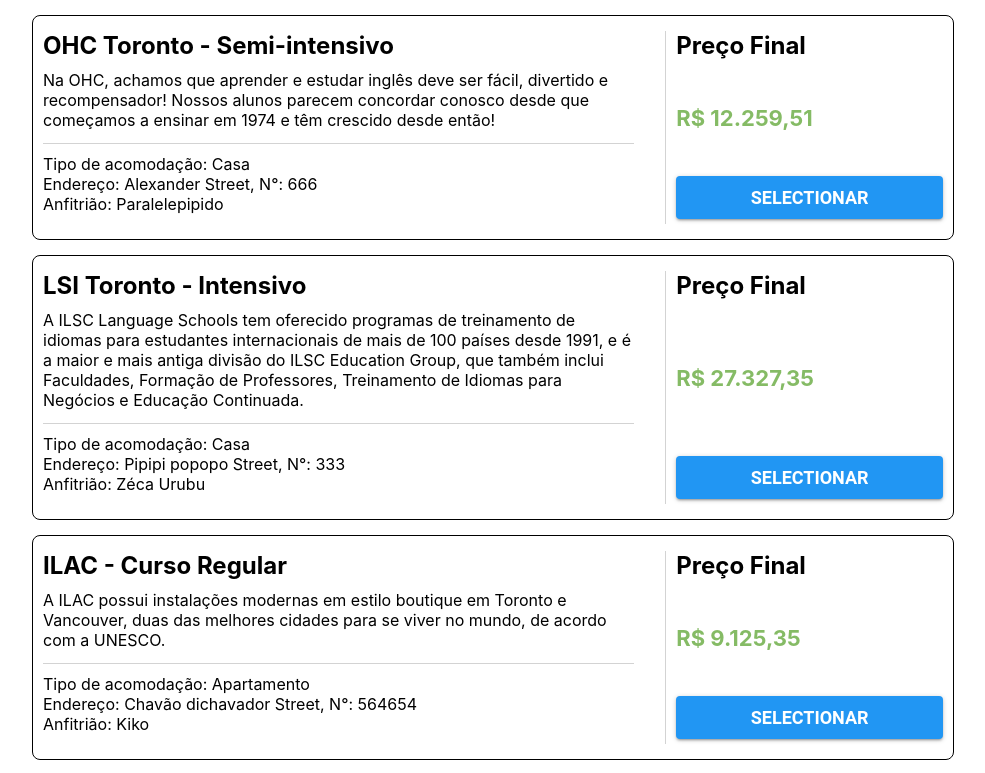
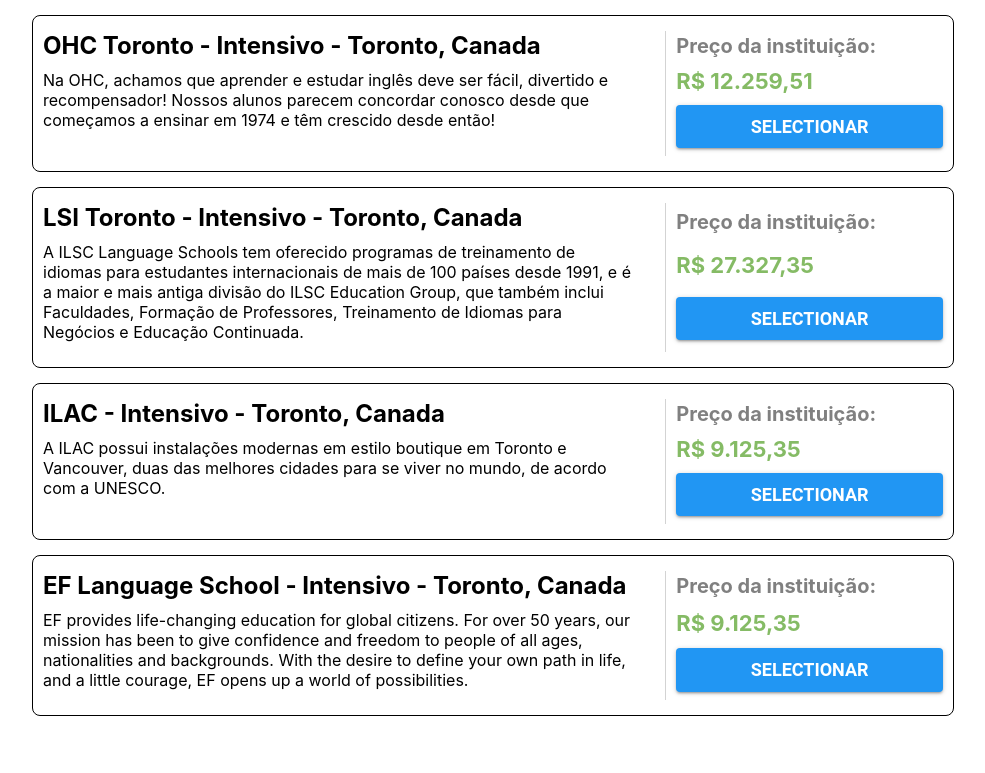
Before and after one commit to gabriel-brito/intercambio-important, a React (Create React App) app: page / in a window 1280 px wide. Shown: the top 773 px of the page, without its empty margins (147-1132 px from the left). Built offline with nearby package versions, Linux system fonts and the light colour scheme.

Commit message:
Modifica tela de resultados

```diff
--- a/src/App.js
+++ b/src/App.js
@@ -1,56 +1,35 @@
 import React from 'react';
 import AcademicResult from './modules/academic-result';
 import './App.css';
-
-const accomodation = {
-  adress: 'Alexander Street',
-  host: 'Paralelepipido',
-  number: '666',
-  type: 'Casa'
-}
-
-const accomodation2 = {
-  adress: 'Pipipi popopo Street',
-  host: 'Zéca Urubu',
-  number: '333',
-  type: 'Casa'
-}
-
-const accomodation3 = {
-  adress: 'Chavão dichavador Street',
-  host: 'Kiko',
-  number: '564654',
-  type: 'Apartamento'
-}
 
 const App = () => (
   <section className='App'>
     <AcademicResult
       aboutSchool='Na OHC, achamos que aprender e estudar inglês deve ser fácil, divertido e recompensador! Nossos alunos parecem concordar conosco desde que começamos a ensinar em 1974 e têm crescido desde então!'
-      accomodation={accomodation}
       name='OHC Toronto'
-      course='Semi-intensivo'
+      course='Intensivo'
+      location='Toronto, Canada'
       price='12.259,51'
     />
     <AcademicResult
       aboutSchool='A ILSC Language Schools tem oferecido programas de treinamento de idiomas para estudantes internacionais de mais de 100 países desde 1991, e é a maior e mais antiga divisão do ILSC Education Group, que também inclui Faculdades, Formação de Professores, Treinamento de Idiomas para Negócios e Educação Continuada.'
-      accomodation={accomodation2}
       name='LSI Toronto'
       course='Intensivo'
+      location='Toronto, Canada'
       price='27.327,35'
     />
     <AcademicResult
       aboutSchool='A ILAC possui instalações modernas em estilo boutique em Toronto e Vancouver, duas das melhores cidades para se viver no mundo, de acordo com a UNESCO.'
-      accomodation={accomodation3}
       name='ILAC'
-      course='Curso Regular'
+      course='Intensivo'
+      location='Toronto, Canada'
       price='9.125,35'
     />
     <AcademicResult
-      aboutSchool='A ILAC possui instalações modernas em estilo boutique em Toronto e Vancouver, duas das melhores cidades para se viver no mundo, de acordo com a UNESCO.'
-      accomodation={accomodation3}
-      name='ILAC'
-      course='Curso Regular'
+      aboutSchool='EF provides life-changing education for global citizens. For over 50 years, our mission has been to give confidence and freedom to people of all ages, nationalities and backgrounds. With the desire to define your own path in life, and a little courage, EF opens up a world of possibilities.'
+      name='EF Language School'
+      course='Intensivo'
+      location='Toronto, Canada'
       price='9.125,35'
     />
   </section>
--- a/src/modules/academic-result/index.css
+++ b/src/modules/academic-result/index.css
@@ -24,9 +24,16 @@
   border-left: 1px solid lightgray;
   display: flex;
   flex-direction: column;
-  justify-content: space-between;
+  min-height: 125px;
+  justify-content: space-around;
   padding-left: 10px;
   width: 30%;
+}
+
+.financial h2 {
+  color: gray;
+  font-size: 20px;
+  margin: 0;
 }
 
 .resultList__informations.financial button {
@@ -42,10 +49,6 @@
   background-color: #1884db;
 }
 
-.resultList__informations.financial h2 {
-  margin: 0;
-}
-
 .resultList__informations.info {
   max-width: 95%;
 }
@@ -54,17 +57,9 @@
   margin: 10px auto;
 }
 
-.info p.school {
-  padding-bottom: 13px;
-  border-bottom: 1px solid lightgray;
-}
-
-.info p.accomodation span {
-  display: block;
-}
-
 span.amount {
   color: #85bb65;
   font-size: 22px;
   font-weight: 700;
+  margin: 5px 0;
 }
--- a/src/modules/academic-result/index.js
+++ b/src/modules/academic-result/index.js
@@ -6,32 +6,25 @@
 
 const AcademicResult = ({
   aboutSchool,
-  accomodation,
   course,
+  location,
   name,
   price
 }) => (
   <article className='resultList'>
 
     <div className='resultList__informations details'>
-      <h2>{name} - {course}</h2>
+      <h2>{name} - {course} - {location}</h2>
 
       <div className='resultList__informations info'>
         <p className='school'>
           {aboutSchool}
         </p>
-        <p className='accomodation'>
-          <span>Tipo de acomodação: {accomodation.type}</span>
-          <span>
-            Endereço: {accomodation.adress}, N°: {accomodation.number}
-          </span>
-          <span>Anfitrião: {accomodation.host}</span>
-        </p>
       </div>
 
     </div>
     <div className='resultList__informations financial'>
-      <h2>Preço Final</h2>
+      <h2>Preço da instituição:</h2>
       <span className='amount'>
         {`R$ ${price}`}
       </span>
@@ -45,13 +38,8 @@
 
 AcademicResult.propTypes = {
   aboutSchool: PropTypes.string.isRequired,
-  accomodation: PropTypes.shape({
-    adress: PropTypes.string.isRequired,
-    host: PropTypes.string.isRequired,
-    number: PropTypes.string.isRequired,
-    type: PropTypes.string.isRequired
-  }).isRequired,
   course: PropTypes.string.isRequired,
+  location: PropTypes.string.isRequired,
   name: PropTypes.string.isRequired,
   price: PropTypes.string.isRequired
 }
```
